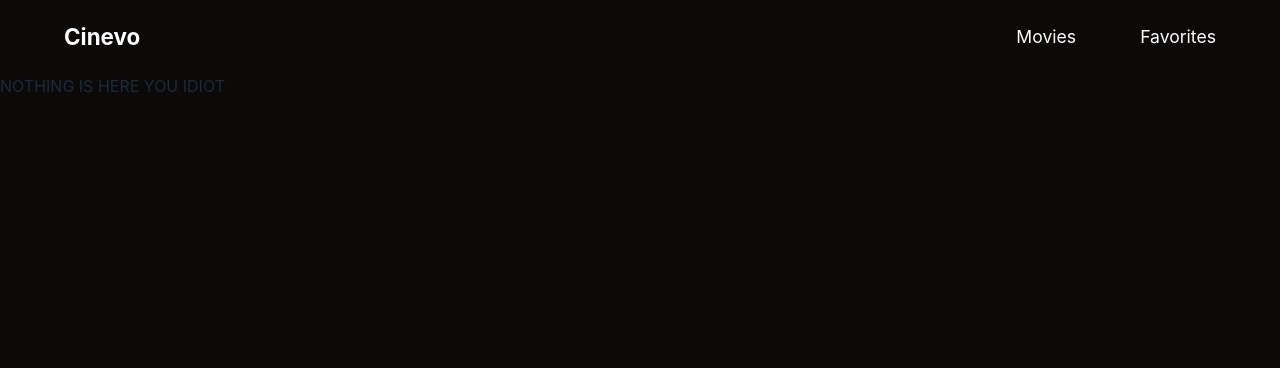
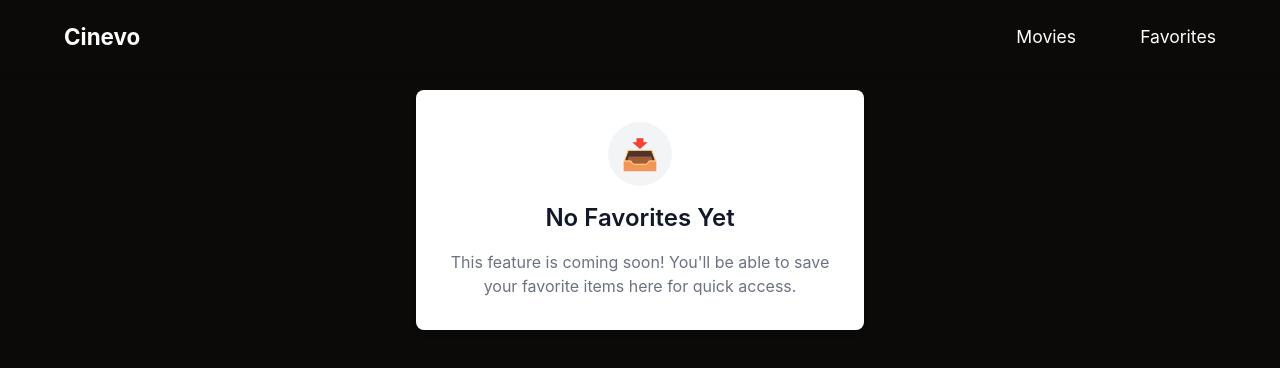
Before and after one commit to AdarsHH30/Cinevo, a React (Vite) app: page /favorites in a window 1280 px wide. Shown: the top 368 px of the page. Built offline with nearby package versions, Linux system fonts and the light colour scheme; no server answers.

Commit message:
Update Favorites page layout and messaging; upgrade dependencies in package-lock.json

```diff
--- a/src/pages/favorite.jsx
+++ b/src/pages/favorite.jsx
@@ -1,10 +1,22 @@
-import { ClassNames } from "@emotion/react";
-
 function Favorites() {
   return (
-    <div className="Fav">
-      <h1>NOTHING IS HERE YOU IDIOT</h1>
+    <div className="h-full w-full flex items-center justify-center p-4">
+      <div className="bg-white rounded-lg shadow-md max-w-md w-full p-8">
+        <div className="flex flex-col items-center text-center space-y-4">
+          <div className="w-16 h-16 bg-gray-100 rounded-full flex items-center justify-center">
+            <span className="text-3xl text-gray-400">📥</span>
+          </div>
+          <h1 className="text-2xl font-semibold text-gray-900">
+            No Favorites Yet
+          </h1>
+          <p className="text-gray-500">
+            This feature is coming soon! You'll be able to save your favorite
+            items here for quick access.
+          </p>
+        </div>
+      </div>
     </div>
   );
 }
+
 export default Favorites;
```
Also changed, not shown: 1 other file (tests, documents, lock files or other folders).
